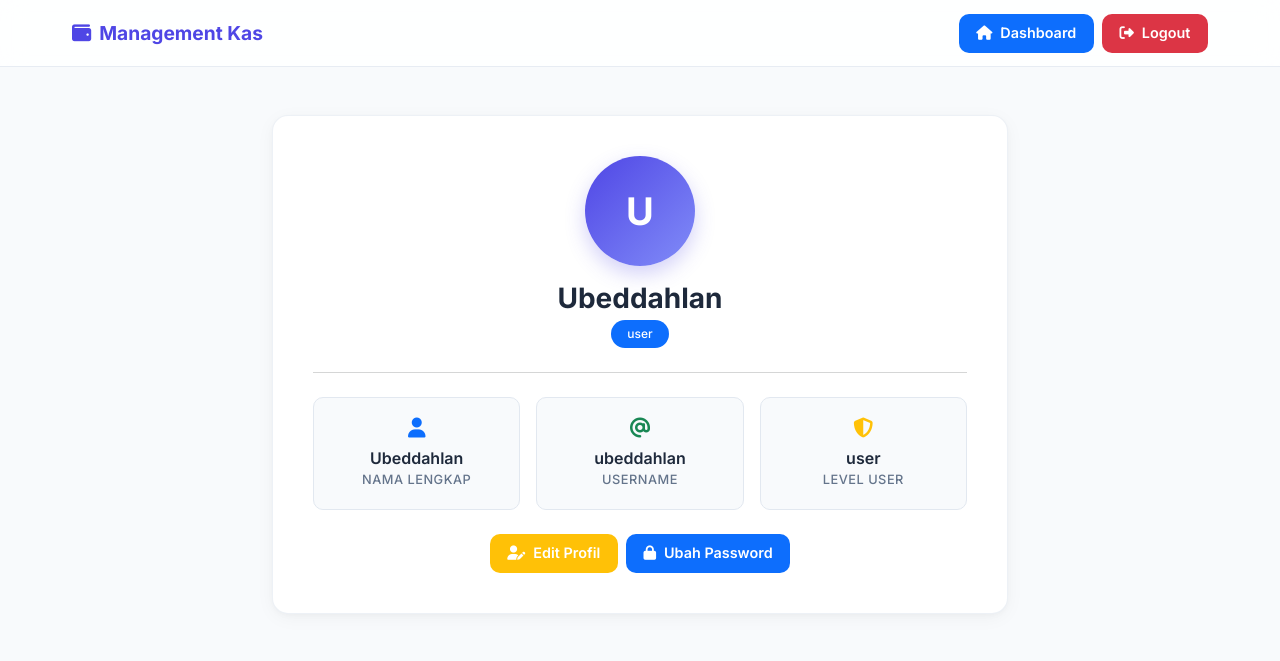
After one commit to zerocode0806/Aplikasi-Pencatatan-Uang, a PHP site: page /profile.php in a window 1280 px wide. The commit adds this page. Shown: the top 661 px of the page. Run offline with PHP 8.4, Linux system fonts and the light colour scheme; a user stored in the database is signed in; data comes from the database, SQL or seed files in the repository.

Commit message:
add profile page

```diff
--- a/dashboard.php
+++ b/dashboard.php
@@ -473,6 +473,9 @@ $sheets = mysqli_query($conn, $sql_sheets);
 
     <!-- Desktop Menu -->
     <div class="navbar-menu">
+      <a href="profile.php" class="btn btn-primary btn-modern">
+        <i class="fas fa-user"></i> Profile
+      </a>
       <button class="btn btn-success btn-modern" data-bs-toggle="modal" data-bs-target="#addSheetModal">
         <i class="fas fa-plus"></i> Sheet Baru
       </button>
@@ -491,6 +494,9 @@ $sheets = mysqli_query($conn, $sql_sheets);
 
   <!-- Mobile Menu -->
   <div class="mobile-menu" id="mobileMenu">
+    <a href="profile.php" class="btn btn-primary btn-modern">
+        <i class="fas fa-user"></i> Profile
+      </a>
     <button class="btn btn-success btn-modern" data-bs-toggle="modal" data-bs-target="#addSheetModal" onclick="closeMenu()">
       <i class="fas fa-plus"></i> Sheet Baru
     </button>
--- /dev/null
+++ b/profile.php
@@ -0,0 +1,425 @@
+<?php
+include 'koneksi.php';
+
+session_start();
+
+if (!isset($_SESSION['user'])) {
+    header('Location: index.php');
+    exit;
+}
+
+$id_user = $_SESSION['user']['id_user'];
+
+$query = mysqli_query(
+    $conn,
+    "SELECT * FROM user WHERE id_user='$id_user'"
+);
+
+$user = mysqli_fetch_assoc($query);
+
+if (!$user) {
+    die("Data user tidak ditemukan");
+}
+?>
+<!DOCTYPE html>
+<html lang="id">
+<head>
+<meta charset="UTF-8">
+<title>Profile User</title>
+<meta name="viewport" content="width=device-width, initial-scale=1">
+
+<link href="https://cdn.jsdelivr.net/npm/bootstrap@5.3.0/dist/css/bootstrap.min.css" rel="stylesheet">
+<link href="https://cdnjs.cloudflare.com/ajax/libs/font-awesome/6.5.0/css/all.min.css" rel="stylesheet">
+<link href="https://fonts.googleapis.com/css2?family=Inter:wght@400;500;600;700&display=swap" rel="stylesheet">
+
+<style>
+:root {
+    --primary: #4f46e5;
+    --primary-hover: #4338ca;
+    --success: #22c55e;
+    --warning: #f59e0b;
+    --warning-hover: #d97706;
+    --danger: #ef4444;
+    --text: #1e293b;
+    --muted: #64748b;
+    --bg: #f8fafc;
+    --card: #ffffff;
+    --radius: 16px;
+    --radius-sm: 10px;
+    --shadow: 0 4px 20px -2px rgba(0, 0, 0, 0.05), 0 2px 6px -1px rgba(0, 0, 0, 0.03);
+}
+
+* {
+    font-family: 'Inter', sans-serif;
+}
+
+body {
+    background: var(--bg);
+    color: var(--text);
+    -webkit-font-smoothing: antialiased;
+}
+
+/* Navbar Modern */
+.navbar-custom {
+    background: rgba(255, 255, 255, 0.85);
+    backdrop-filter: blur(12px);
+    -webkit-backdrop-filter: blur(12px);
+    border-bottom: 1px solid rgba(226, 232, 240, 0.8);
+    padding: 0.85rem 0;
+    position: sticky;
+    top: 0;
+    z-index: 1000;
+}
+
+.navbar-container {
+    max-width: 1200px;
+    margin: auto;
+    padding: 0 2rem;
+    display: flex;
+    justify-content: space-between;
+    align-items: center;
+}
+
+.navbar-brand {
+    text-decoration: none;
+    color: var(--primary);
+    font-weight: 700;
+    font-size: 1.2rem;
+    display: flex;
+    align-items: center;
+    gap: 0.5rem;
+}
+
+/* Tombol Modern */
+.btn-modern {
+    border-radius: var(--radius-sm);
+    border: none;
+    font-weight: 600;
+    font-size: 0.9rem;
+    padding: 0.55rem 1.1rem;
+    display: inline-flex;
+    align-items: center;
+    gap: 0.5rem;
+    transition: all 0.25s ease;
+}
+
+.btn-modern:hover {
+    transform: translateY(-2px);
+    box-shadow: 0 4px 12px rgba(0, 0, 0, 0.1);
+}
+
+/* Card Container */
+.sheet-card {
+    background: var(--card);
+    border-radius: var(--radius);
+    box-shadow: var(--shadow);
+    padding: 2.5rem;
+    border: 1px solid rgba(226, 232, 240, 0.6);
+}
+
+/* Stat Card (Informasi Detail User) */
+.stat-card {
+    background: #f8fafc;
+    border: 1px solid #e2e8f0;
+    border-radius: var(--radius-sm);
+    padding: 1.2rem;
+    text-align: center;
+    transition: all 0.2s ease;
+}
+
+.stat-card:hover {
+    border-color: var(--primary);
+    background: #ffffff;
+    box-shadow: 0 4px 12px rgba(79, 70, 229, 0.05);
+}
+
+.stat-value {
+    font-size: 1rem;
+    font-weight: 600;
+    color: var(--text);
+    margin-top: 0.25rem;
+}
+
+.stat-label {
+    color: var(--muted);
+    font-size: 0.8rem;
+    font-weight: 500;
+    text-transform: uppercase;
+    letter-spacing: 0.5px;
+}
+
+/* Avatar */
+.avatar {
+    width: 110px;
+    height: 110px;
+    border-radius: 50%;
+    background: linear-gradient(135deg, var(--primary), #818cf8);
+    color: white;
+    font-size: 38px;
+    font-weight: 700;
+    display: flex;
+    align-items: center;
+    justify-content: center;
+    margin: auto;
+    box-shadow: 0 8px 20px rgba(79, 70, 229, 0.25);
+}
+
+/* Modal Customization */
+.modal-content {
+    border-radius: var(--radius);
+    border: none;
+    box-shadow: 0 15px 35px rgba(0, 0, 0, 0.1);
+}
+
+.modal-header {
+    border-top-left-radius: var(--radius);
+    border-top-right-radius: var(--radius);
+    padding: 1.25rem 1.5rem;
+}
+
+.modal-body {
+    padding: 1.5rem;
+}
+
+.modal-footer {
+    padding: 1rem 1.5rem;
+    border-top: 1px solid #f1f5f9;
+}
+
+.form-control {
+    border-radius: var(--radius-sm);
+    padding: 0.65rem 1rem;
+    border-color: #cbd5e1;
+}
+
+.form-control:focus {
+    border-color: var(--primary);
+    box-shadow: 0 0 0 4px rgba(79, 70, 229, 0.1);
+}
+
+/* Responsive Tablet & Mobile */
+@media (max-width: 768px) {
+    .navbar-container {
+        padding: 0 1rem;
+    }
+
+    .navbar-brand {
+        font-size: 1rem;
+    }
+
+    .sheet-card {
+        padding: 1.5rem;
+    }
+
+    .avatar {
+        width: 90px;
+        height: 90px;
+        font-size: 30px;
+    }
+
+    .sheet-card h3 {
+        font-size: 1.25rem;
+    }
+
+    .stat-card {
+        padding: 1rem;
+        min-height: 105px;
+        display: flex;
+        flex-direction: column;
+        justify-content: center;
+    }
+
+    .stat-card i {
+        font-size: 1.2rem;
+    }
+
+    .stat-value {
+        font-size: 0.9rem;
+        word-break: break-word;
+        line-height: 1.3;
+    }
+
+    .stat-label {
+        font-size: 0.7rem;
+    }
+
+    /* Membuat tombol aksi profil tersusun secara vertikal penuh di mobile agar nyaman ditekan */
+    .action-buttons-container {
+        display: flex;
+        flex-direction: column;
+        gap: 0.5rem;
+    }
+
+    .btn-modern {
+        width: 100%;
+        justify-content: center;
+    }
+}
+</style>
+</head>
+<body>
+
+<nav class="navbar-custom">
+    <div class="navbar-container">
+        <a href="dashboard.php" class="navbar-brand">
+            <i class="fas fa-wallet"></i>
+            Management Kas
+        </a>
+
+        <div class="d-flex gap-2">
+            <a href="dashboard.php" class="btn btn-primary btn-modern">
+                <i class="fas fa-home"></i>
+                <span class="d-none d-sm-inline">Dashboard</span>
+            </a>
+
+            <a href="logout.php"
+               class="btn btn-danger btn-modern"
+               onclick="return confirm('Yakin ingin logout?')">
+                <i class="fas fa-sign-out-alt"></i>
+                <span class="d-none d-sm-inline">Logout</span>
+            </a>
+        </div>
+    </div>
+</nav>
+
+<div class="container py-5">
+    <div class="row justify-content-center">
+        <div class="col-lg-8">
+            <div class="sheet-card">
+
+                <div class="text-center">
+                    <div class="avatar">
+                        <?= strtoupper(substr($user['nama'], 0, 1)) ?>
+                    </div>
+
+                    <h3 class="mt-3 mb-1 fw-bold">
+                        <?= htmlspecialchars($user['nama']) ?>
+                    </h3>
+
+                    <span class="badge bg-primary px-3 py-2 rounded-pill fw-medium">
+                        <?= htmlspecialchars($user['level']) ?>
+                    </span>
+                </div>
+
+                <hr class="my-4 text-muted opacity-25">
+
+                <div class="row g-3">
+                    <div class="col-md-4">
+                        <div class="stat-card">
+                            <i class="fas fa-user text-primary mb-1 fs-5"></i>
+                            <div class="stat-value text-truncate">
+                                <?= htmlspecialchars($user['nama']) ?>
+                            </div>
+                            <div class="stat-label">Nama Lengkap</div>
+                        </div>
+                    </div>
+
+                    <div class="col-md-4">
+                        <div class="stat-card">
+                            <i class="fas fa-at text-success mb-1 fs-5"></i>
+                            <div class="stat-value text-truncate">
+                                <?= htmlspecialchars($user['usernama']) ?>
+                            </div>
+                            <div class="stat-label">Username</div>
+                        </div>
+                    </div>
+
+                    <div class="col-md-4">
+                        <div class="stat-card">
+                            <i class="fas fa-shield-halved text-warning mb-1 fs-5"></i>
+                            <div class="stat-value text-truncate">
+                                <?= htmlspecialchars($user['level']) ?>
+                            </div>
+                            <div class="stat-label">Level User</div>
+                        </div>
+                    </div>
+                </div>
+
+                <!-- Bagian Tombol Aksi Profil -->
+                <div class="action-buttons-container text-center mt-4 d-flex justify-content-center gap-2 flex-wrap">
+                    <button class="btn btn-warning btn-modern text-white"
+                            data-bs-toggle="modal"
+                            data-bs-target="#editProfileModal">
+                        <i class="fas fa-user-edit"></i> Edit Profil
+                    </button>
+
+                    <button class="btn btn-primary btn-modern"
+                            data-bs-toggle="modal"
+                            data-bs-target="#passwordModal">
+                        <i class="fas fa-lock"></i> Ubah Password
+                    </button>
+                </div>
+
+            </div>
+        </div>
+    </div>
+</div>
+
+<!-- Modal Edit Profil -->
+<div class="modal fade" id="editProfileModal" tabindex="-1">
+    <div class="modal-dialog modal-dialog-centered">
+        <div class="modal-content">
+            <div class="modal-header bg-warning text-white">
+                <h5 class="modal-title fw-semibold">
+                    <i class="fas fa-user-edit me-2"></i> Edit Profil
+                </h5>
+                <button class="btn-close btn-close-white" data-bs-dismiss="modal"></button>
+            </div>
+
+            <form action="update_profile.php" method="POST">
+                <div class="modal-body">
+                    <input type="hidden" name="id_user" value="<?= $user['id_user'] ?>">
+
+                    <div class="mb-3">
+                        <label class="form-label fw-medium">Nama Lengkap</label>
+                        <input type="text" class="form-control" name="nama" value="<?= htmlspecialchars($user['nama']) ?>" required>
+                    </div>
+
+                    <div class="mb-3">
+                        <label class="form-label fw-medium">Username</label>
+                        <input type="text" class="form-control" name="usernama" value="<?= htmlspecialchars($user['usernama']) ?>" required>
+                    </div>
+                </div>
+
+                <div class="modal-footer">
+                    <button type="button" class="btn btn-secondary btn-modern" data-bs-dismiss="modal">Batal</button>
+                    <button type="submit" class="btn btn-warning btn-modern text-white">Simpan Perubahan</button>
+                </div>
+            </form>
+        </div>
+    </div>
+</div>
+
+<!-- Modal Password -->
+<div class="modal header fade" id="passwordModal" tabindex="-1">
+    <div class="modal-dialog modal-dialog-centered">
+        <div class="modal-content">
+            <div class="modal-header bg-primary text-white">
+                <h5 class="modal-title fw-semibold">
+                    <i class="fas fa-lock me-2"></i> Ubah Password
+                </h5>
+                <button class="btn-close btn-close-white" data-bs-dismiss="modal"></button>
+            </div>
+
+            <form action="update_password.php" method="POST">
+                <div class="modal-body">
+                    <input type="hidden" name="id_user" value="<?= $user['id_user'] ?>">
+
+                    <div class="mb-3">
+                        <label class="form-label fw-medium">Password Baru</label>
+                        <input type="password" class="form-control" name="password" placeholder="Masukkan password baru" required>
+                    </div>
+                </div>
+
+                <div class="modal-footer">
+                    <button type="button" class="btn btn-secondary btn-modern" data-bs-dismiss="modal">Batal</button>
+                    <button type="submit" class="btn btn-primary btn-modern">Update Password</button>
+                </div>
+            </form>
+        </div>
+    </div>
+</div>
+
+<script src="https://cdn.jsdelivr.net/npm/bootstrap@5.3.0/dist/js/bootstrap.bundle.min.js"></script>
+</body>
+</html>
```
